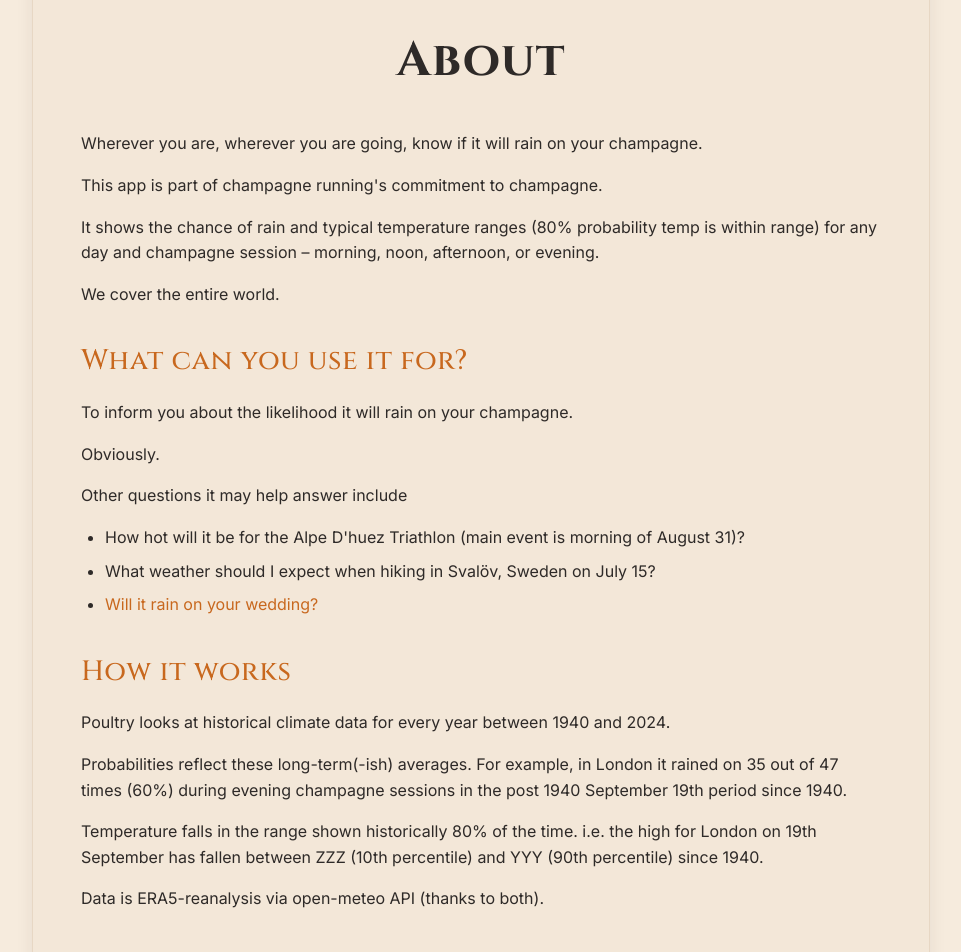
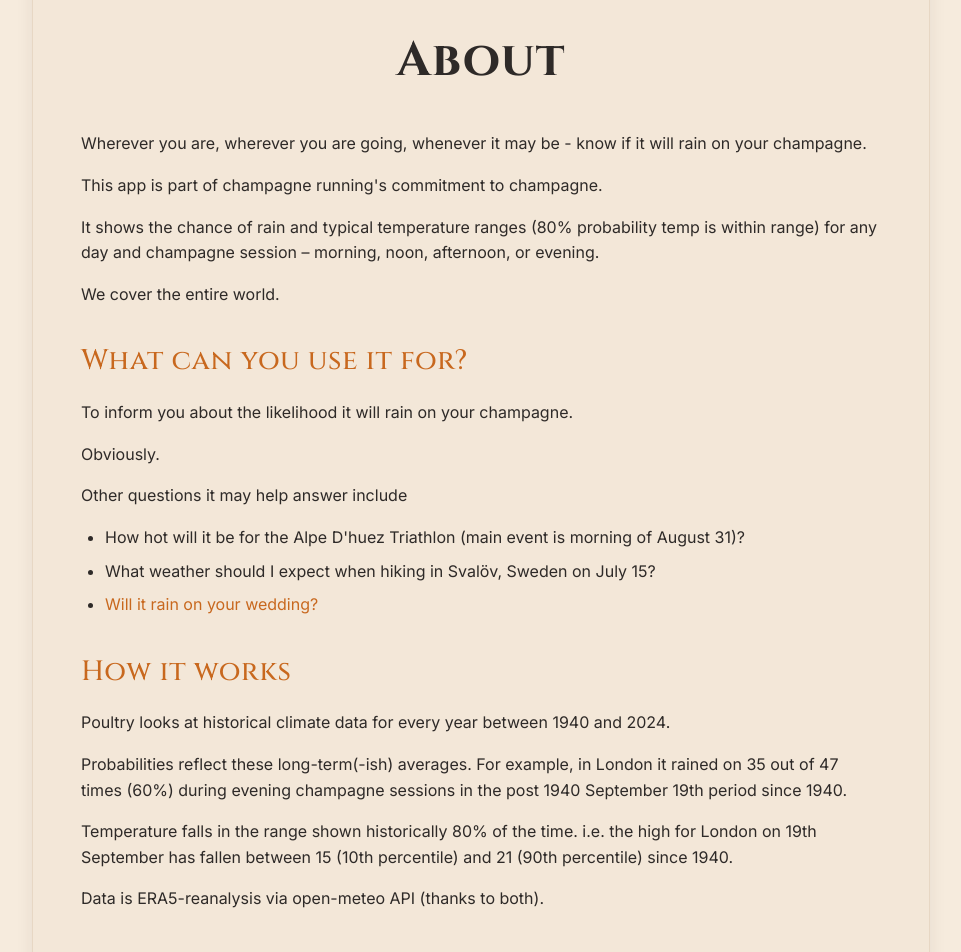
Before and after one commit to juddormsby/rain-on-our-champagne, a React (Vite) app in the folder rain-probability-app/: page /about in a window 1280 px wide. Shown: the part 200-1152 px from the top of the page, without its empty margins (159-1120 px from the left). Built offline with nearby package versions, Linux system fonts and the light colour scheme.

Commit message:
Update About.tsx

```diff
--- a/rain-probability-app/src/pages/About.tsx
+++ b/rain-probability-app/src/pages/About.tsx
@@ -17,7 +17,7 @@ export function About() {
           <h1>About</h1>
         </div>
 
-        <p>Wherever you are, wherever you are going, know if it will rain on your champagne.</p>
+        <p>Wherever you are, wherever you are going, whenever it may be - know if it will rain on your champagne.</p>
 
         <p>This app is part of champagne running's commitment to champagne.</p>
 
@@ -44,7 +44,7 @@ export function About() {
 
         <p>Probabilities reflect these long-term(-ish) averages. For example, in London it rained on 35 out of 47 times (60%) during evening champagne sessions in the post 1940 September 19th period since 1940.</p>
 
-        <p>Temperature falls in the range shown historically 80% of the time. i.e. the high for London on 19th September has fallen between ZZZ (10th percentile) and YYY (90th percentile) since 1940.</p>
+        <p>Temperature falls in the range shown historically 80% of the time. i.e. the high for London on 19th September has fallen between 15 (10th percentile) and 21 (90th percentile) since 1940.</p>
 
         <p>Data is ERA5-reanalysis via open-meteo API (thanks to both).</p>
 
```
